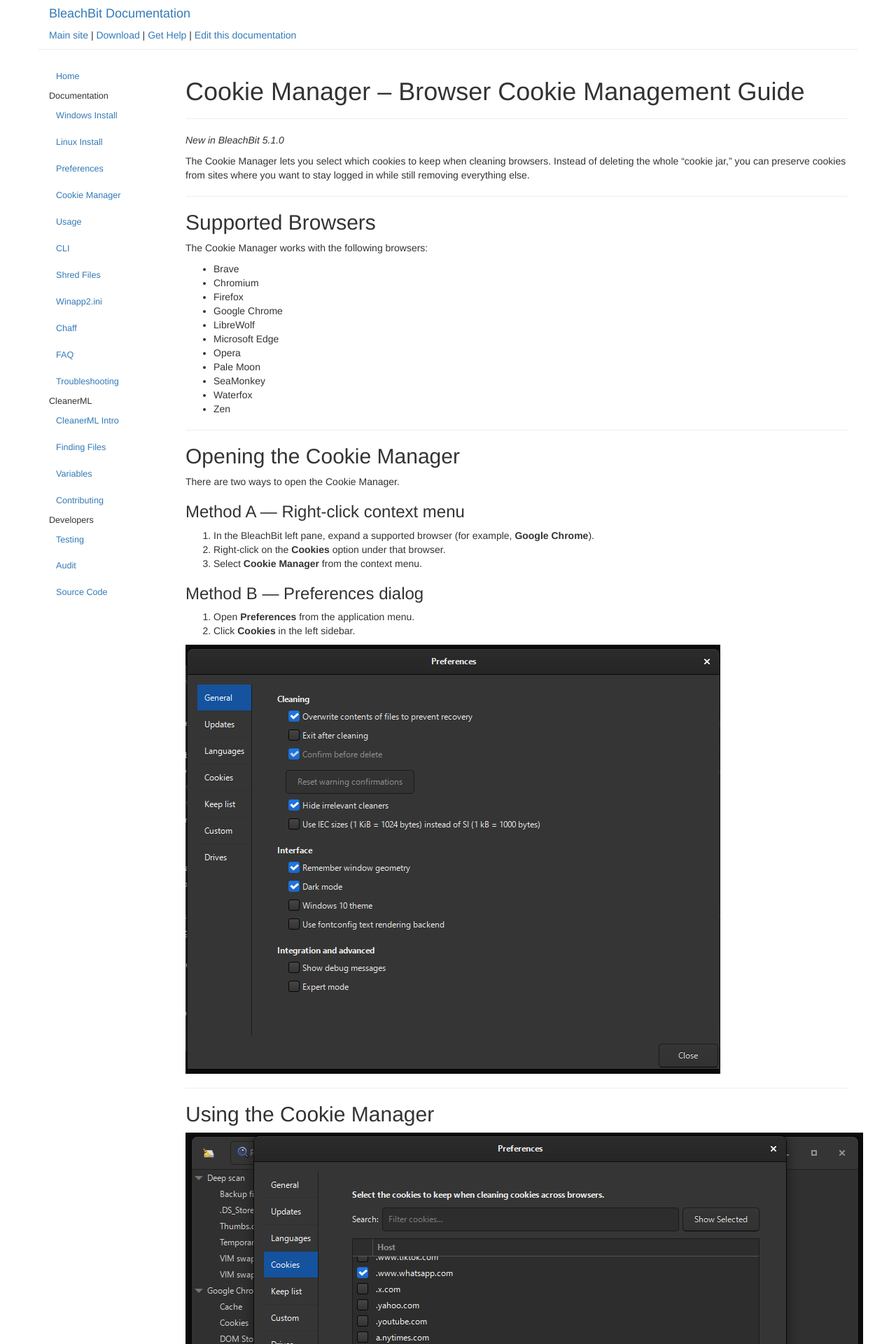
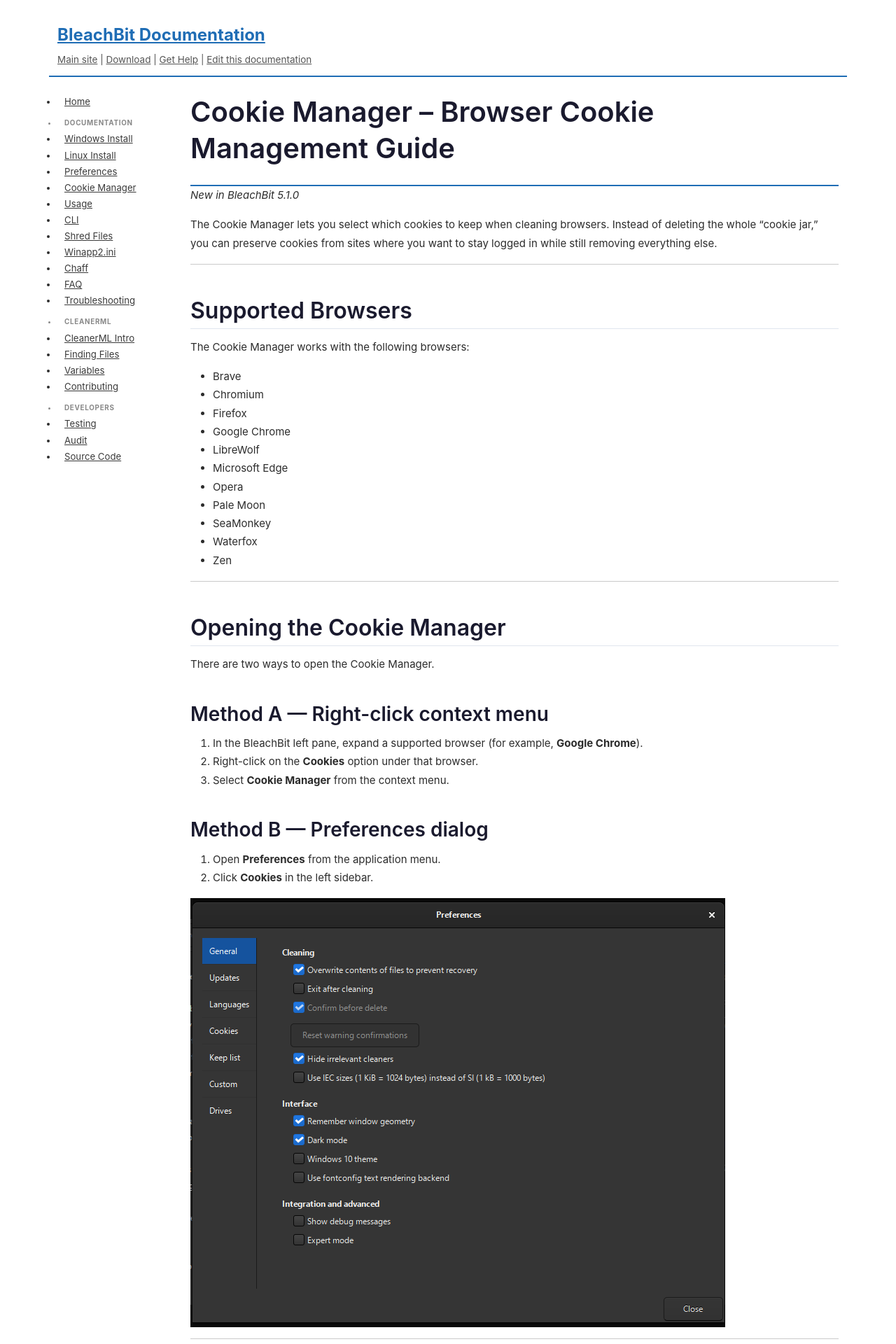
Before and after one commit to bleachbit/docs, a Jekyll site: the page built from _posts/2026-03-18-cookie-manager.md, in a window 1280 px wide. Shown: the top 1920 px of the page at 70% size. Built offline with Jekyll 4.4.1, drawn with Linux system fonts in a browser that asks for light colours; some of the changed text lies outside the part shown.

Commit message:
Refresh docs styling and upgrade Bootstrap
- overhaul main.css typography, colors, nav,
  code blocks, tables, blockquotes, and footer
- fix viewport meta tag and add meaningful footer content
- switch layout to Bootstrap 5.3.8 CSS/JS CDN

```diff
--- a/_includes/footer.html
+++ b/_includes/footer.html
@@ -1 +1,4 @@
-<!-- footer -->
+<p>
+    &copy; <a href="https://www.bleachbit.org">BleachBit</a> &mdash;
+    <a href="https://github.com/bleachbit/docs">Edit this documentation on GitHub</a>
+</p>
--- a/_includes/navigation.html
+++ b/_includes/navigation.html
@@ -1,4 +1,4 @@
-<ul class="nav nav-list">
+<ul class="nav-list">
     <li><a href="{{ site.baseurl }}/">Home</a></li>
     {% for section in site.sections %}
         {% assign attr = section[0] %}
--- a/_layouts/default.html
+++ b/_layouts/default.html
@@ -2,12 +2,12 @@
 <html lang="en">
     <head>
         <meta charset="utf-8">
-        <meta name="viewport" content="width=device-width">
+        <meta name="viewport" content="width=device-width, initial-scale=1">
 
         <title>{{ site.title }}{% if page.title %} : {{ page.title }}{% endif %}</title>
         <meta name="description" content="{{ site.subtitle }}">
 
-        <link href="https://maxcdn.bootstrapcdn.com/bootstrap/3.3.5/css/bootstrap.min.css" rel="stylesheet">
+        <link href="https://cdn.jsdelivr.net/npm/bootstrap@5.3.8/dist/css/bootstrap.min.css" rel="stylesheet" integrity="sha384-sRIl4kxILFvY47J16cr9ZwB07vP4J8+LH7qKQnuqkuIAvNWLzeN8tE5YBujZqJLB" crossorigin="anonymous">
         <link rel="stylesheet" href="{{ site.baseurl }}/css/syntax.css">
         <link rel="stylesheet" href="{{ site.baseurl }}/css/main.css">
 
@@ -60,6 +60,7 @@
             </div>
         </div>
 
+        <script src="https://cdn.jsdelivr.net/npm/bootstrap@5.3.8/dist/js/bootstrap.bundle.min.js" integrity="sha384-FKyoEForCGlyvwx9Hj09JcYn3nv7wiPVlz7YYwJrWVcXK/BmnVDxM+D2scQbITxI" crossorigin="anonymous"></script>
         <script>
             function orderNav() {
                 var list,
--- a/css/main.css
+++ b/css/main.css
@@ -1,37 +1,110 @@
+/* ── Base typography ───────────────────────────────────────── */
 body {
+    font-family: -apple-system, BlinkMacSystemFont, "Segoe UI", Roboto,
+                 "Helvetica Neue", Arial, sans-serif;
+    font-size: 15px;
+    line-height: 1.75;
+    color: #2c2c2c;
     font-weight: 400;
-    text-shadow: 0 1px 1px rgba(255, 255, 255, 0.7);
 }
 
-pre, code {
-    border: none;
-    border-radius: 0;
-    background-color: #f9f9f9;
-    font-size: 0.85em;
+a {
+    color: #1f6db5;
 }
 
-pre {
-    font-size: 1em;
+a:hover {
+    color: #154e87;
+    text-decoration: underline;
 }
 
-code {
-    color: inherit;
+h1, h2, h3, h4, h5, h6 {
+    font-weight: 600;
+    line-height: 1.3;
+    color: #1a1a2e;
+    margin-top: 1.4em;
+    margin-bottom: 0.4em;
 }
 
+h2 {
+    border-bottom: 1px solid #e0e6ee;
+    padding-bottom: 5px;
+}
+
+/* ── Header ────────────────────────────────────────────────── */
 #header {
-    border-bottom: 1px solid #eee;
-    margin-bottom: 20px;
+    border-bottom: 2px solid #1f6db5;
+    margin-bottom: 24px;
+    padding-bottom: 10px;
+}
+
+#header .brand {
+    color: #1f6db5;
+    font-weight: 700;
 }
 
 #header a:hover {
     text-decoration: none;
 }
 
-#footer {
-    margin: 20px 0;
-    font-size: 0.85em;
-    color: #999;
-    text-align: center;
+#header p {
+    margin-bottom: 0;
+    font-size: 0.9em;
+    color: #555;
+}
+
+#header p a {
+    color: #555;
+}
+
+#header p a:hover {
+    color: #1f6db5;
+}
+
+/* ── Navigation ────────────────────────────────────────────── */
+#navigation {
+    font-size: 0.88em;
+}
+
+#navigation .nav-list {
+    padding: 0;
+}
+
+#navigation .nav-list > li > a {
+    padding: 5px 10px;
+    border-radius: 4px;
+    color: #3a3a3a;
+    transition: background-color 0.15s ease, color 0.15s ease;
+}
+
+#navigation .nav-list > li > a:hover {
+    background-color: #e4eef9;
+    color: #1f6db5;
+    text-decoration: none;
+}
+
+#navigation .nav-list > li.active > a {
+    background-color: #1f6db5;
+    color: #fff;
+}
+
+#navigation .nav-header {
+    padding: 10px 10px 3px;
+    font-size: 0.75em;
+    font-weight: 700;
+    text-transform: uppercase;
+    letter-spacing: 0.07em;
+    color: #888;
+}
+
+/* ── Page header ───────────────────────────────────────────── */
+.page-header {
+    border-bottom: 2px solid #1f6db5;
+    margin-top: 0;
+    padding-bottom: 10px;
+}
+
+.page-header h1 {
+    margin-top: 0;
 }
 
 #content > .page-header:first-child {
@@ -42,21 +115,91 @@
     margin-top: 0;
 }
 
-
-#navigation {
-    font-size: 0.9em;
+/* ── Code ──────────────────────────────────────────────────── */
+pre, code {
+    border: none;
+    border-radius: 4px;
+    background-color: #f5f7fa;
+    font-size: 0.85em;
+    font-family: "SFMono-Regular", Consolas, "Liberation Mono", Menlo, monospace;
 }
 
-#navigation li a {
-    padding-left: 10px;
-    padding-right: 10px;
+pre {
+    font-size: 0.9em;
+    padding: 12px 15px;
+    border-left: 3px solid #1f6db5;
+    border-radius: 0 4px 4px 0;
+    overflow-x: auto;
 }
 
-#navigation .nav-header {
-    padding-left: 0;
-    padding-right: 0;
+code {
+    color: #c0392b;
+    background-color: #fdf2f2;
+    padding: 2px 5px;
+    border-radius: 3px;
 }
 
+pre code {
+    color: inherit;
+    background-color: transparent;
+    padding: 0;
+    border-radius: 0;
+}
+
+/* ── Tables ────────────────────────────────────────────────── */
+table {
+    width: 100%;
+    margin-bottom: 1em;
+    border-collapse: collapse;
+}
+
+table th {
+    background-color: #f0f4f9;
+    border-bottom: 2px solid #c8d8ea;
+    padding: 8px 12px;
+    text-align: left;
+    font-weight: 600;
+    color: #1a1a2e;
+}
+
+table td {
+    padding: 7px 12px;
+    border-bottom: 1px solid #e8edf2;
+}
+
+table tr:last-child td {
+    border-bottom: none;
+}
+
+table tr:hover td {
+    background-color: #f8fafc;
+}
+
+/* ── Blockquotes ───────────────────────────────────────────── */
+blockquote {
+    border-left: 4px solid #1f6db5;
+    background-color: #f0f5fc;
+    padding: 10px 16px;
+    color: #444;
+    border-radius: 0 4px 4px 0;
+    margin-left: 0;
+}
+
+blockquote p:last-child {
+    margin-bottom: 0;
+}
+
+/* ── Footer ────────────────────────────────────────────────── */
+#footer {
+    margin: 30px 0 15px;
+    padding-top: 15px;
+    border-top: 1px solid #e0e6ee;
+    font-size: 0.85em;
+    color: #999;
+    text-align: center;
+}
+
+/* ── RTL support ───────────────────────────────────────────── */
 body.rtl {
     direction: rtl;
 }
@@ -65,11 +208,13 @@
     float: right;
     margin-left: 5px;
 }
+
 body.rtl .row-fluid [class*="span"] {
     float: right !important;
     margin-left: 0;
     margin-right: 2.564102564102564%;
 }
+
 body.rtl .row-fluid [class*="span"]:first-child {
     margin-right: 0;
 }
@@ -78,19 +223,20 @@
     margin: 0 25px 10px 0;
 }
 
+/* ── Copy button ───────────────────────────────────────────── */
 .copy-button {
     position: absolute;
     top: 5px;
     right: 5px;
     padding: 3px 8px;
-    font-size: 0.8em;
-    color: #333;
+    font-size: 0.78em;
+    color: #444;
     background-color: #fff;
-    border: 1px solid #ccc;
+    border: 1px solid #c8d8ea;
     border-radius: 4px;
     cursor: pointer;
     opacity: 0;
-    transition: opacity 0.2s ease-in-out;
+    transition: opacity 0.2s ease-in-out, background-color 0.15s ease;
 }
 
 div.highlighter-rouge:hover .copy-button {
@@ -98,5 +244,7 @@
 }
 
 .copy-button:hover {
-    background-color: #eee;
+    background-color: #e4eef9;
+    border-color: #1f6db5;
+    color: #1f6db5;
 }
```
Lines whose indentation alone changed are shown as unchanged.
